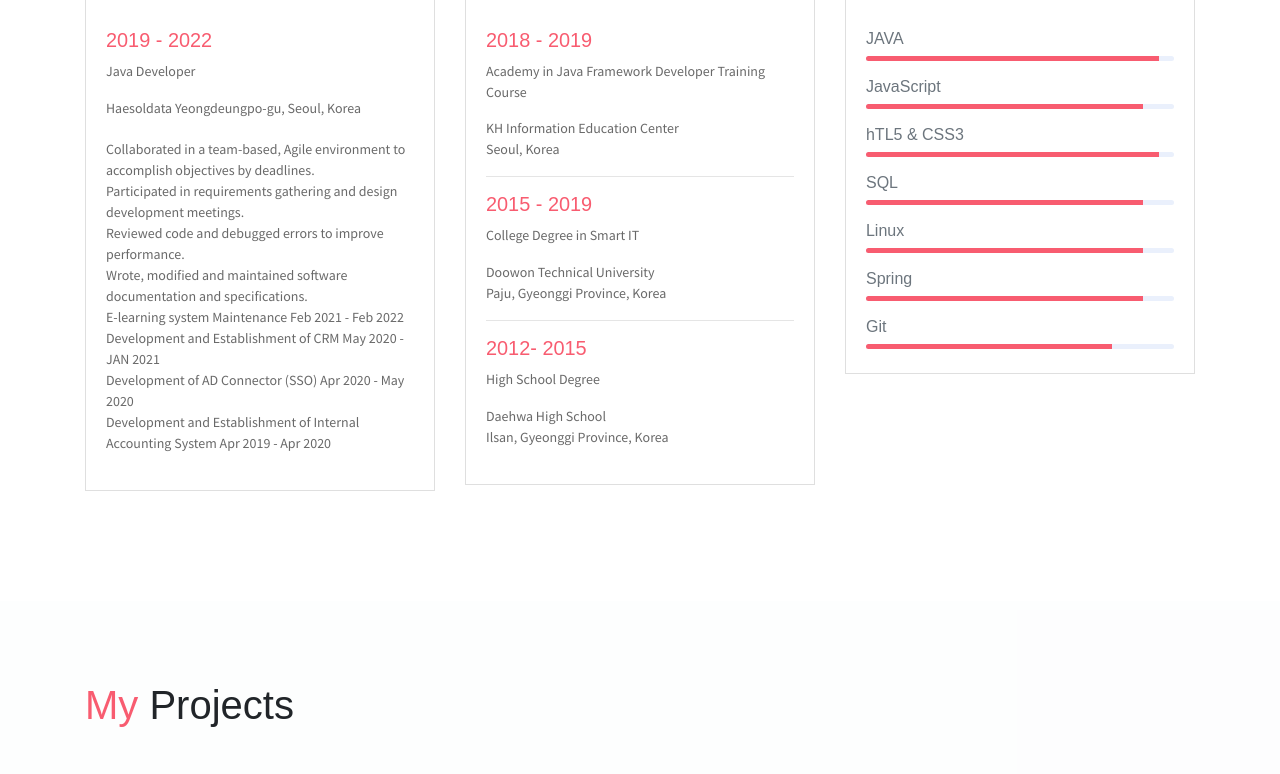
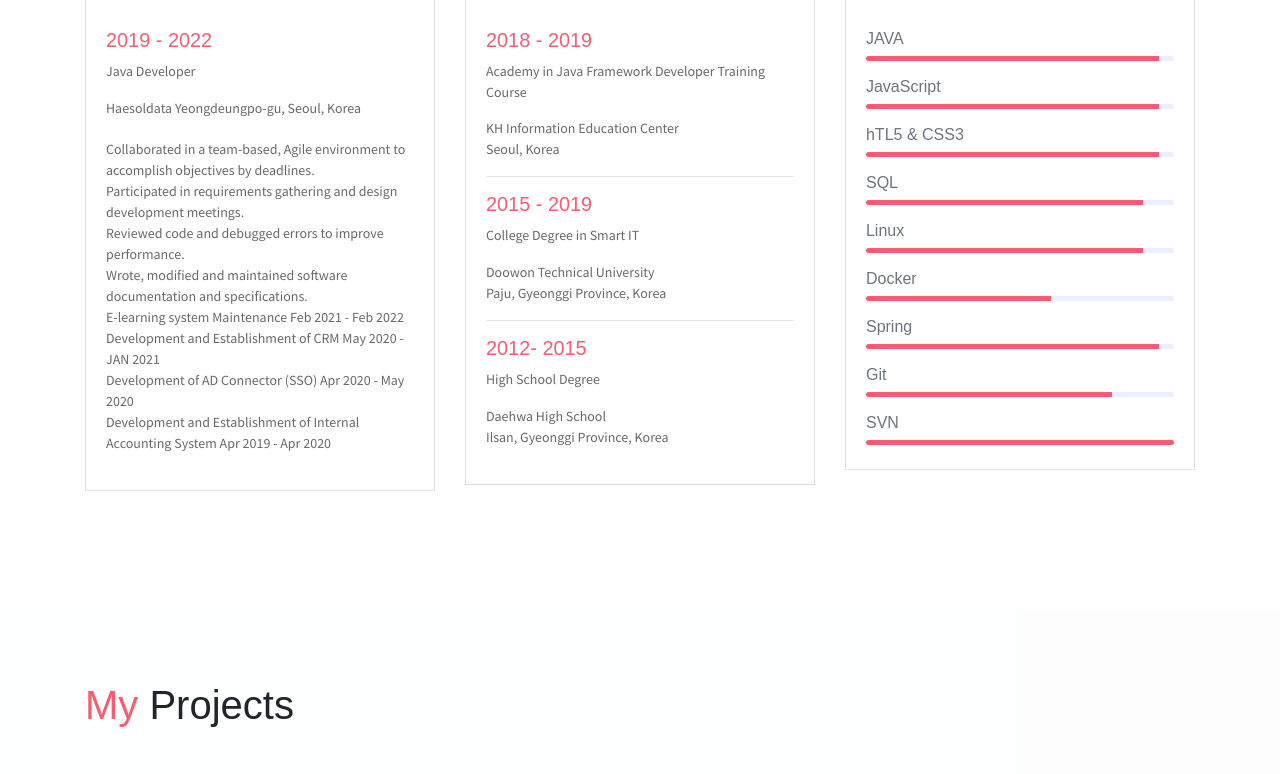
Before and after one commit to jiheemoon/portfolio, a plain HTML site: page index.html in a window 1280 px wide. Shown: the part 1423-2197 px from the top of the page. Drawn offline with Linux system fonts and the light colour scheme; some packages are replaced by stand-ins of ours.

Commit message:
add Skills

```diff
--- a/index.html
+++ b/index.html
@@ -214,7 +214,7 @@
                             </div>
                             <h6>JavaScript</h6>
                             <div class="progress mb-3">
-                                <div class="progress-bar bg-danger" role="progressbar" style="width: 90%" aria-valuenow="25" aria-valuemin="0" aria-valuemax="100"></div>
+                                <div class="progress-bar bg-danger" role="progressbar" style="width: 95%" aria-valuenow="25" aria-valuemin="0" aria-valuemax="100"></div>
                             </div>
                             <h6>hTL5 &amp; CSS3</h6>
                             <div class="progress mb-3">
@@ -228,13 +228,21 @@
                             <div class="progress mb-3">
                                 <div class="progress-bar bg-danger" role="progressbar" style="width: 90%" aria-valuenow="75" aria-valuemin="0" aria-valuemax="100"></div>
                             </div>
+                            <h6>Docker</h6>
+                            <div class="progress mb-3">
+                                <div class="progress-bar bg-danger" role="progressbar" style="width: 60%" aria-valuenow="75" aria-valuemin="0" aria-valuemax="100"></div>
+                            </div>
                             <h6>Spring</h6>
                             <div class="progress mb-3">
-                                <div class="progress-bar bg-danger" role="progressbar" style="width: 90%" aria-valuenow="75" aria-valuemin="0" aria-valuemax="100"></div>
+                                <div class="progress-bar bg-danger" role="progressbar" style="width: 95%" aria-valuenow="75" aria-valuemin="0" aria-valuemax="100"></div>
                             </div>
                             <h6>Git</h6>
                             <div class="progress mb-3">
                                 <div class="progress-bar bg-danger" role="progressbar" style="width: 80%" aria-valuenow="50" aria-valuemin="0" aria-valuemax="100"></div>
+                            </div>
+                            <h6>SVN</h6>
+                            <div class="progress mb-3">
+                                <div class="progress-bar bg-danger" role="progressbar" style="width: 100%" aria-valuenow="50" aria-valuemin="0" aria-valuemax="100"></div>
                             </div>
                         </div>
                     </div>
```
